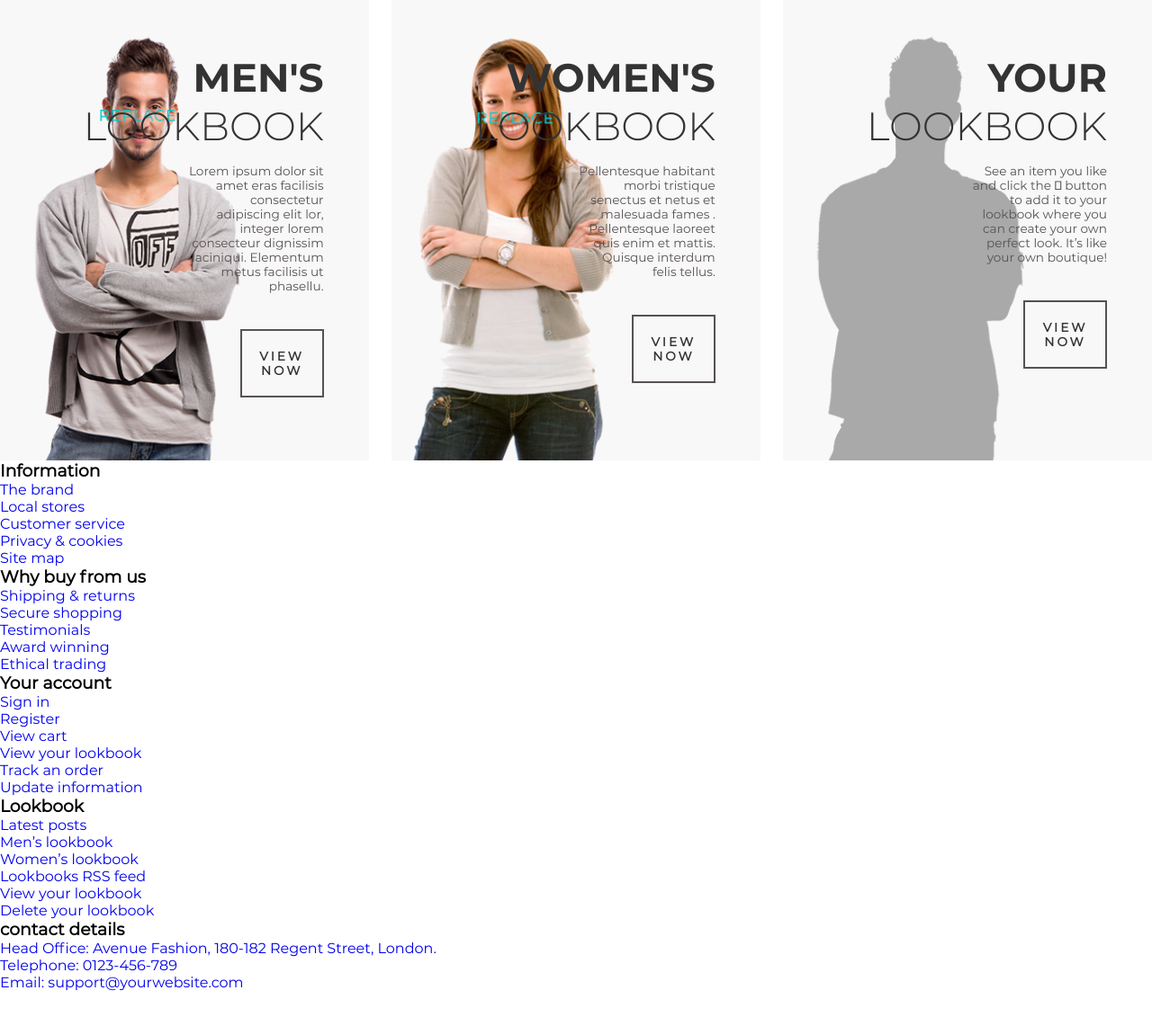
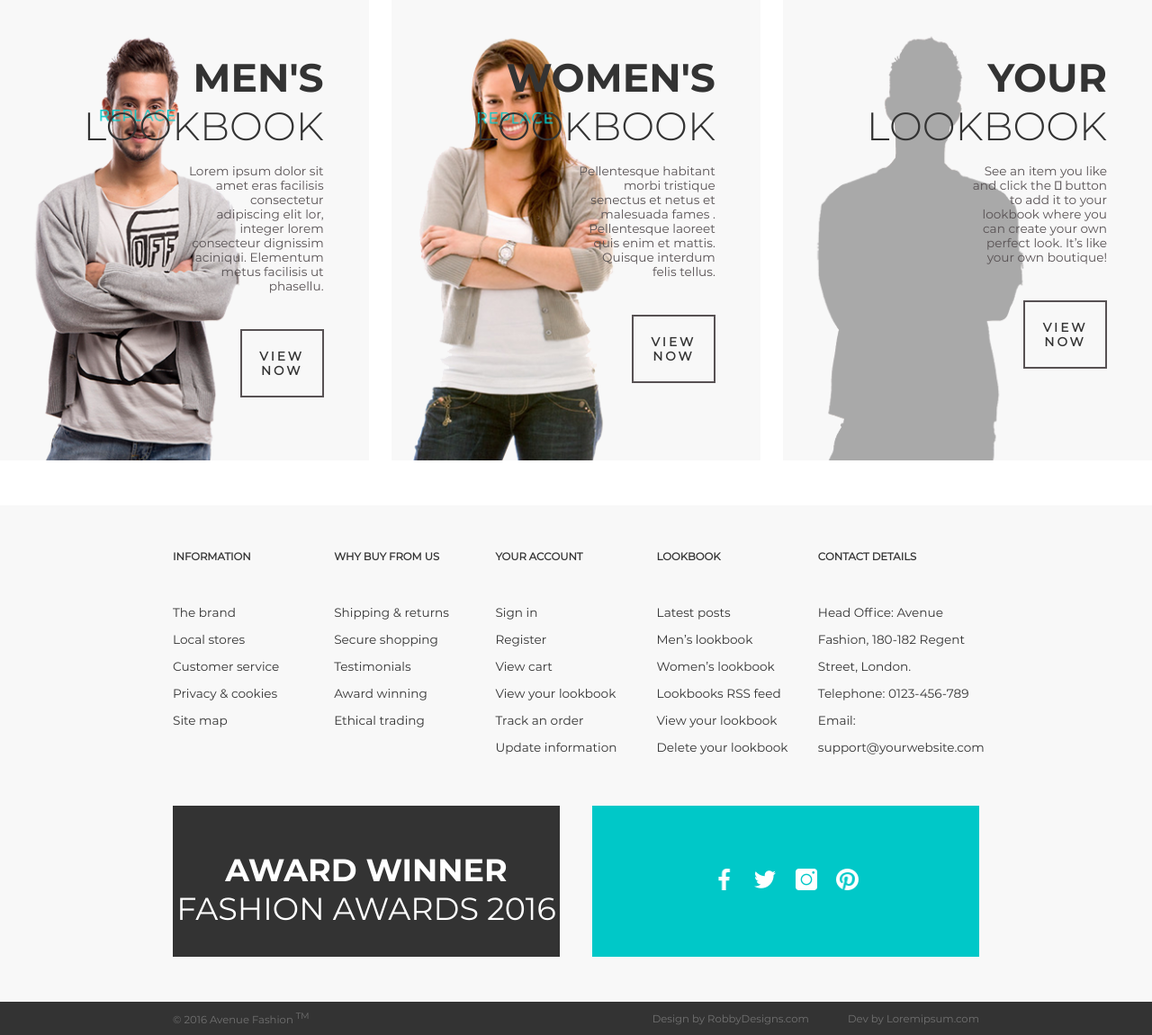
Before and after one commit to byshabay/study-layout, a PHP site: page / in a window 1280 px wide. Shown: the part 2495-3646 px from the top of the page at 90% size. Before the commit the page ends 3597 px from the top, so only its background shows below. Run offline with PHP 8.4, Linux system fonts and the light colour scheme.

Commit message:
Add footer

```diff
--- a/css/style.css
+++ b/css/style.css
@@ -607,6 +607,85 @@ input::-webkit-search-results-decoration {
 
 /* 2.MAIN END */
 
+/* 3.FOOTER START */
+
+.footer{
+    background-color: var(--dirty-white);
+    padding: 50px 0 0;
+    margin-top: 50px;
+}
+.footer .container{
+    width: 70%;
+}
+.footer__menu{
+    display: flex;
+    justify-content: space-between;
+}
+.footer__column{
+    width: 20%;
+}
+.footer__h3{
+    text-transform: uppercase;
+    color: var(--dark-grey);
+    font-size: var(--text_13);
+    padding: 0 0 40px;
+}
+.footer__column a{
+    color: var(--dark-grey);
+    font-size: var(--text_15);
+    line-height: 30px;
+}
+.footer__banners{
+    display: flex;
+    justify-content: space-between;
+    margin-top: 50px;
+}
+.footer__banner-1{
+    background-color: var(--dark-grey);
+    width: 48%;
+    text-align: center;
+    font-family: var(--montserrat-light);
+    color: #fff;
+    font-size: var(--text_36);
+    text-transform: uppercase;
+    padding-top: 50px;
+}
+.footer__bold-text{
+    font-family: var(--montserrat-bold);
+}
+.footer__social{
+    background-color: var(--light-blue);
+    display: flex;
+    width: 48%;
+    justify-content: space-between;
+    padding: 70px 15%;
+    align-items: center;
+}
+.footer__social a{
+    width: 15%;
+}
+.footer__social img{
+    width: 100%;
+}
+.footer__mini{
+    background-color: var(--dark-grey);
+    color: var(--light-grey);
+    font-size: var(--text_13);
+    margin-top: 50px;
+    padding: 10px 0;
+}
+.footer__mini .container{
+    display: flex;
+    align-items: center;
+    justify-content: space-between;
+}
+.footer__autors address{
+    display: inline-block;
+    margin-left: 40px;
+    font-style: normal;
+}
+/* 3.FOOTER END */
+
 
 /* MEDIA START */
 
--- a/index.html
+++ b/index.html
@@ -486,6 +486,7 @@
     <!-- 2.MAIN END -->
     <!-- 3.FOOTER START -->
     <footer class="footer">
+        <div class="container">
             <nav class="footer__menu">
                 <ul class="footer__column">
                     <h3 class="footer__h3">Information</h3>
@@ -534,6 +535,37 @@
                 </ul>
 
             </nav>
+            <div class="footer__banners">
+                <div class="footer__banner-1">
+                    <div class="footer__bold-text">Award winner</div>
+                    <div>Fashion Awards 2016</div>
+                </div>
+                <div class="footer__social">
+                    <a href="#"><img src="images/facebook.png" alt=""></a>
+                    <a href="#"><img src="images/twitter.png" alt=""></a>
+                    <a href="#"><img src="images/instagram.png" alt=""></a>
+                    <a href="#"><img src="images/pinterest.png" alt=""></a>
+                </div>
+
+            </div>
+
+        </div>
+        <section class="footer__mini">
+            <div class="container">
+                <div class="footer__copyright">
+                    &copy;
+                    2016 Avenue Fashion
+                    <sup>TM</sup>
+                </div>
+                <div class="footer__autors">
+                    <address>Design by RobbyDesigns.com</address>
+                    <address>Dev by Loremipsum.com</address>
+                </div>
+
+
+            </div>
+        </section>
+
     </footer>
     <!-- 3.FOOTER END -->
 
```
Also changed, not shown: images/facebook.png (added), images/instagram.png (added), images/pinterest.png (added), images/twitter.png (added). Lines whose indentation alone changed are shown as unchanged.
